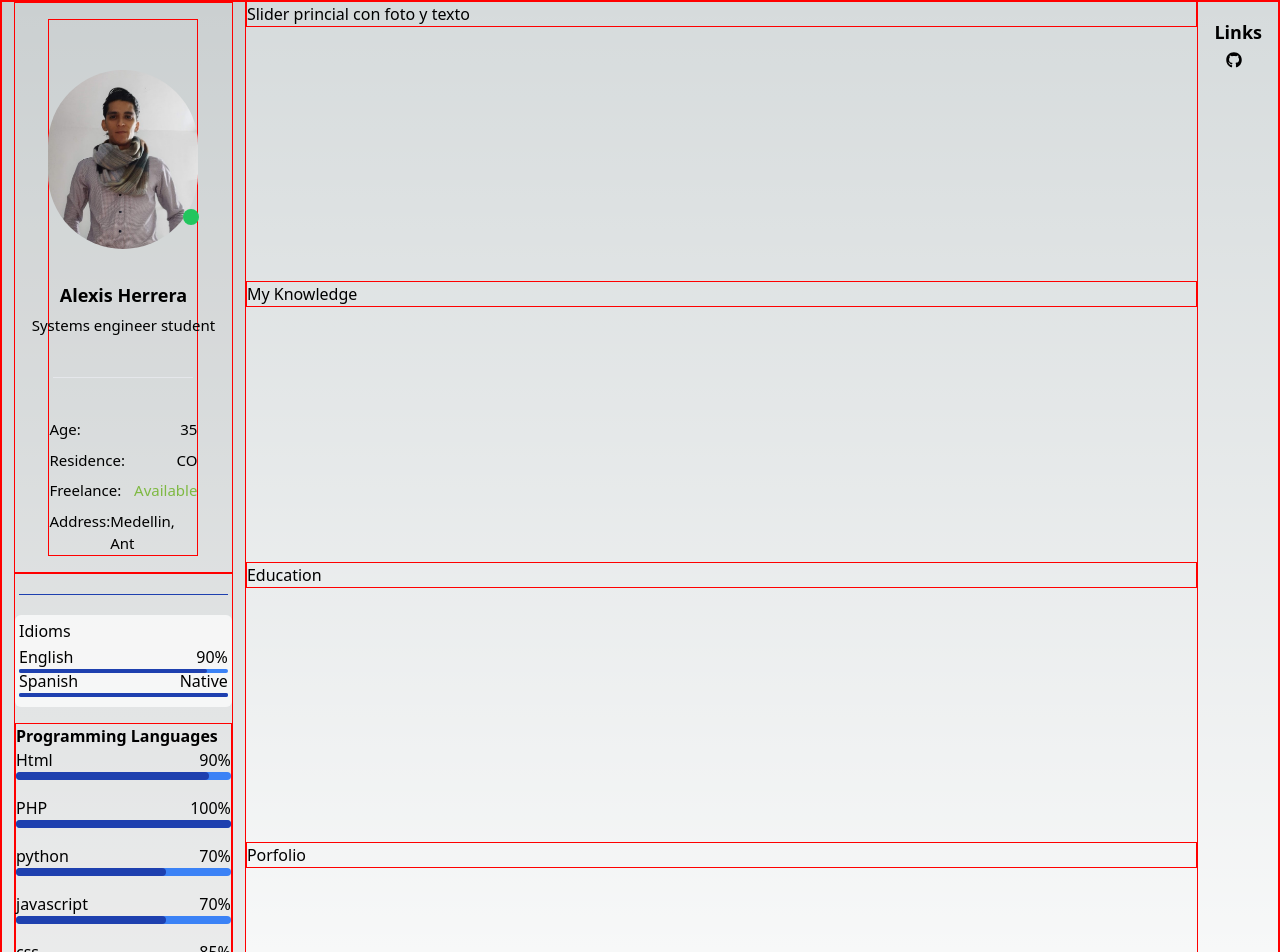
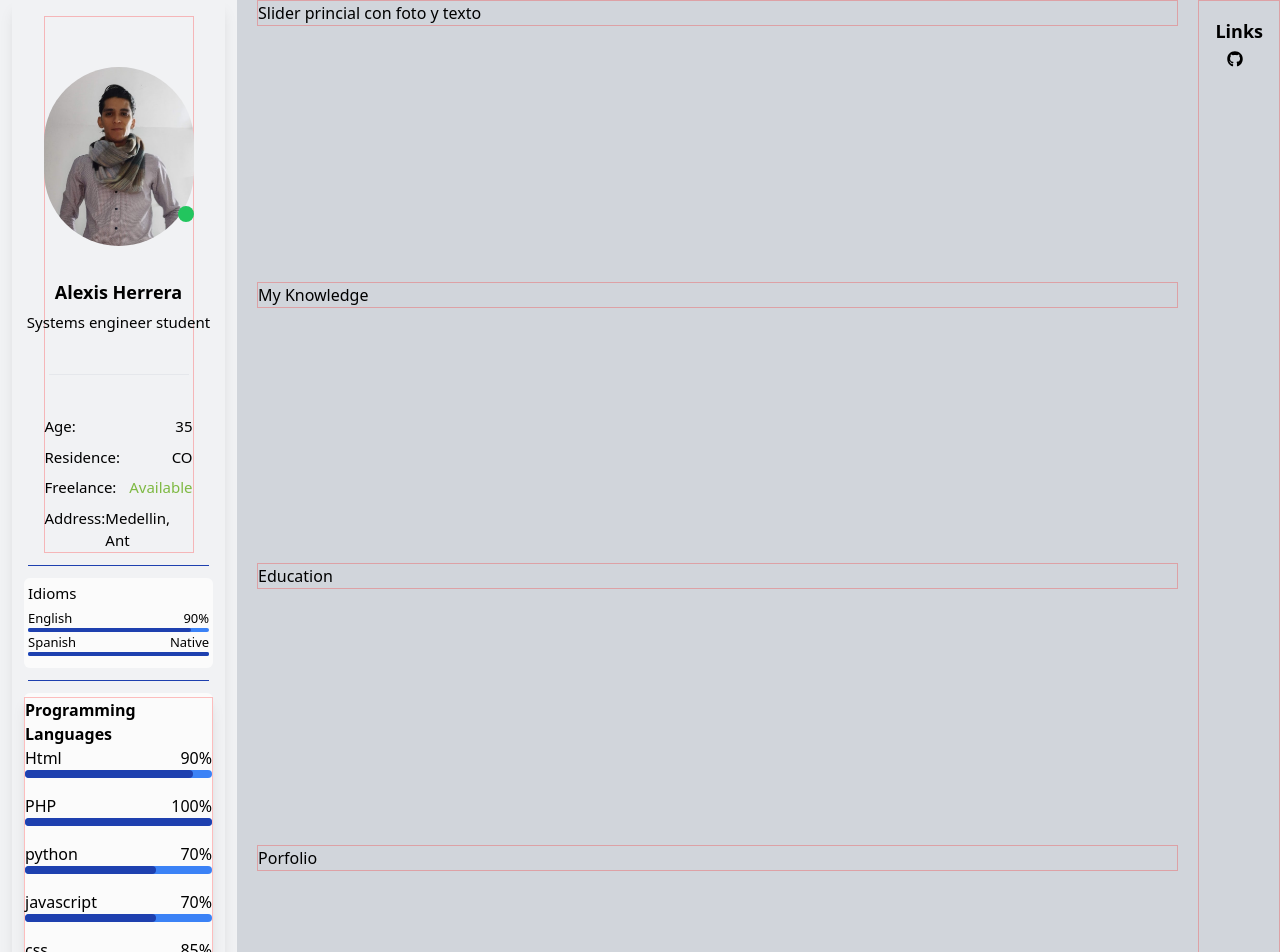
Before and after one commit to jalexisherrera/cv-jalexis-herrera, a Next.js app: page / in a window 1280 px wide. Shown: the top 952 px of the page. Built offline with nearby package versions, Linux system fonts and the light colour scheme.

Commit message:
styles changes minor

```diff
--- a/components/layout/Sidebar.tsx
+++ b/components/layout/Sidebar.tsx
@@ -1,31 +1,70 @@
+import React, { useState, useEffect } from "react";
+import { MdOutlineMenu } from "react-icons/md";
+
 import { ExtraSkills } from "../ExtraSkills";
 import { LanguageSkills } from "../LanguageSkills";
 import { PersonalInfo } from "../PersonalInfo";
 import { ProgrammingLanguages } from "../ProgrammingLanguages";
 
 const Sidebar = () => {
+  const [isMobileMenuOpen, setIsMobileMenuOpen] = useState(false);
+
+  // Función para cerrar el menú cuando el tamaño de la ventana es grande
+  useEffect(() => {
+    const closeMenuOnResize = () => {
+      if (window.innerWidth >= 768) {
+        setIsMobileMenuOpen(false);
+      }
+    };
+
+    window.addEventListener("resize", closeMenuOnResize);
+
+    return () => {
+      window.removeEventListener("resize", closeMenuOnResize);
+    };
+  }, []);
+
   return (
-    <aside className="w-80 px-3 flex flex-col debug min-h-full justify-evenly bg-black/5 dark:bg-white/25">
-      <div className="container-card flex flex-col gap-5 px-3 py-4 h-full debug">
+    <aside className="w-80 px-3 flex flex-col bg-white/70 dark:bg-white/60">
+      <div className="container-card flex flex-col gap-5 px-3 py-4 h-full shadow-lg">
+        {/* Botón para abrir/cerrar el menú en dispositivos móviles */}
+{/*         <div className="mobile-menu-button">
+          <button
+            onClick={() => setIsMobileMenuOpen(!isMobileMenuOpen)}
+            className="block md:hidden focus:outline-none"
+          >
+            <MdOutlineMenu />
+          </button>
+        </div> */}
+
+        {/* Contenido del menú */}
+        <nav className={`md:flex md:flex-col md:w-full ${isMobileMenuOpen ? "block" : "hidden"}`}>
           <div className="mx-1">
             <PersonalInfo />
           </div>
+
+          <div className="container">
+            <hr className="mx-1 my-3 border-blue-800 dark:border-white" />
           </div>
-
-      <div className="flex flex-col gap-4  py-4 h-full debug">
+          <div className="bg-white/70 dark:bg-black/25 rounded-md w-full py-1">
+            <LanguageSkills />
+          </div>
           <div className="container">
-          <hr className="mx-1 my-1 border-blue-800 dark:border-white" />
+            <hr className="mx-1 my-3 border-blue-800 dark:border-white" />
+          </div>
+          <div className="bg-white/70 dark:bg-black/25 shadow-lg rounded-md w-full py-1">
+            <ProgrammingLanguages />
+          </div>
+          <div className="container">
+            <hr className="mx-1 my-3 border-blue-800 dark:border-white" />
           </div>
           <div className="bg-white/70 dark:bg-white/25 rounded-md w-full py-1">
-          <LanguageSkills />
+            <ExtraSkills />
           </div>
-        <div>
-          <ProgrammingLanguages />
-        </div>
-
-        <ExtraSkills />
+        </nav>
       </div>
     </aside>
   );
 };
+
 export { Sidebar };
--- a/pages/api/hello.ts
+++ b/pages/api/hello.ts
@@ -9,5 +9,5 @@ export default function handler(
   req: NextApiRequest,
   res: NextApiResponse<Data>
 ) {
-  res.status(200).json({ name: 'John Doe' })
+  res.status(200).json({ name: 'Jaime A. Herrera R.' })
 }
--- a/pages/index.tsx
+++ b/pages/index.tsx
@@ -9,17 +9,17 @@ const inter = Inter({ subsets: ["latin"] });
 
 const Home = () => {
   return (
-    <div>
+   <>
       <Head>
         <title>CV Jaime A. Herrer R.</title>
         <meta property="og:title" content="CV Jaime A. Herrer R." key="title" />
       </Head>
-      <div className="min-h-screen flex debug">
+      <div className="flex gap-5 bg-gray-300 dark:bg-inherit">
         <Sidebar />
         <CenterContent />
         <RightMenu />
       </div>
-    </div>
+      </>
   );
 };
 export default Home;
--- a/styles/globals.css
+++ b/styles/globals.css
@@ -8,7 +8,7 @@
   --background-end-rgb: 255, 255, 255;
 }
 .debug {
-  border: 1px solid red;
+  border: 1px solid rgba(255, 0, 0, 0.249);
 }
 
 @media (prefers-color-scheme: dark) {
@@ -17,7 +17,9 @@
     --background-start-rgb: 0, 0, 0;
     --background-end-rgb: 0, 0, 0;
   }
+
 }
+
 
 body {
   color: rgb(var(--foreground-rgb));
@@ -57,3 +59,13 @@ body {
 .scrollbox {
   scrollbar-gutter: stable;
 }
+.title-skill{
+  font-size: 15px;
+  font-weight: 500;
+
+}
+.textSkills{
+  font-size: 13px;
+  font-weight: 400;
+
+}
```
Lines whose indentation alone changed are shown as unchanged.
